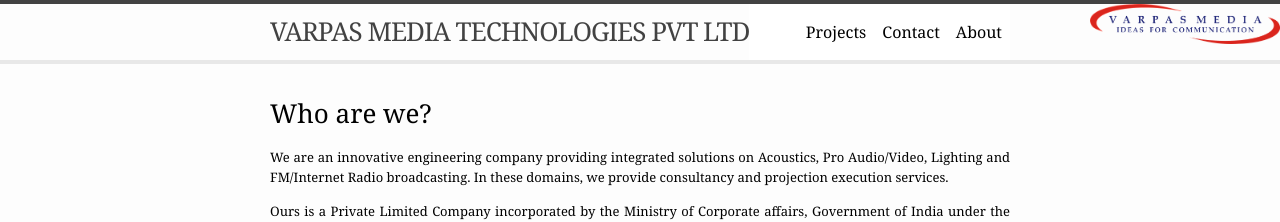
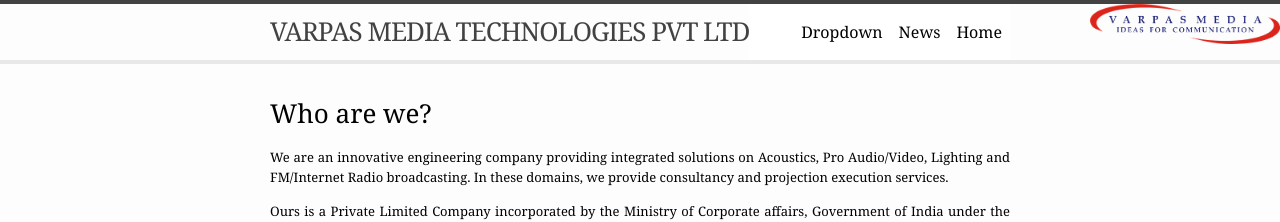
Before and after one commit to VarpasMedia/VarpasMedia.github.io, a Jekyll site: the page built from index.md, in a window 1280 px wide. Shown: the top 222 px of the page. Built offline with Jekyll 4.4.1, drawn with Linux system fonts in a browser that asks for light colours.

Commit message:
Update header.html

```diff
--- a/_includes/header.html
+++ b/_includes/header.html
@@ -70,19 +70,21 @@ li.dropdown {
 .dropdown:hover .dropdown-content {
   display: block;
 }
+
+
 </style>
 </head>
 <body>
 
 <ul>
-  <li><a href="About us">About</a></li>
-  <li><a href="Contact">Contact</a></li>
-  <li class="Dropdown">
-    <a href="javascript:void(0)" class="dropbtn">Projects</a>
+  <li><a href="#home">Home</a></li>
+  <li><a href="#news">News</a></li>
+  <li class="dropdown">
+    <a href="javascript:void(0)" class="dropbtn">Dropdown</a>
     <div class="dropdown-content">
-      <a href="Auditorium">Link 1</a>
-      <a href="e Classroom/Seminar hall">Link 2</a>
-      <a href="Community radio">Link 3</a>
+      <a href="#">Link 1</a>
+      <a href="#">Link 2</a>
+      <a href="#">Link 3</a>
     </div>
   </li>
 </ul>
```
